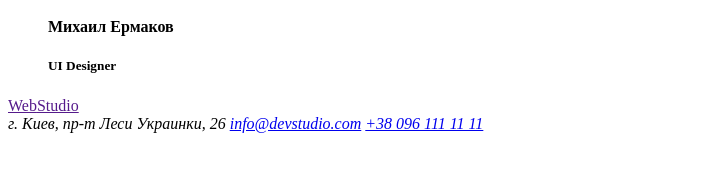
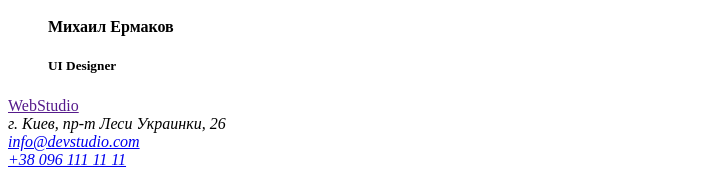
Before and after one commit to Amphy-nick/goit-markup-hw-01, a plain HTML site: page index.html in a window 1280 px wide. Shown: the part 1134-1306 px from the top of the page, without its empty margins (0-719 px from the left). Before the commit the page ends 1275 px from the top, so only its background shows below. Drawn offline with Linux system fonts and the light colour scheme.

Commit message:
скоректировал футер

```diff
--- a/index.html
+++ b/index.html
@@ -96,9 +96,9 @@
     <footer>
         <a href=""><span class="blue-web">Web</span>Studio</a>
         <address>
-             г. Киев, пр-т Леси Украинки, 26
-            <a href="mailto:info@devstudio.com">info@devstudio.com</a>
-            <a href="tel:+380961111111">+38 096 111 11 11</a>
+             г. Киев, пр-т Леси Украинки, 26<br>
+            <a href="mailto:info@devstudio.com">info@devstudio.com</a><br>
+            <a href="tel:+380961111111">+38 096 111 11 11</a><br>
         </address>
     </footer>
     </main>
```
